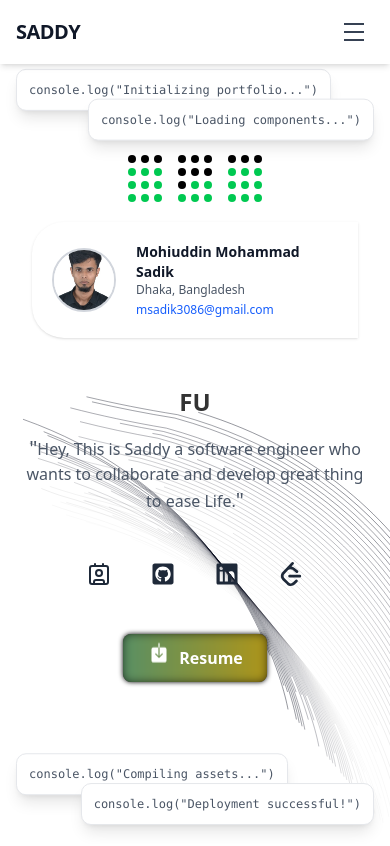
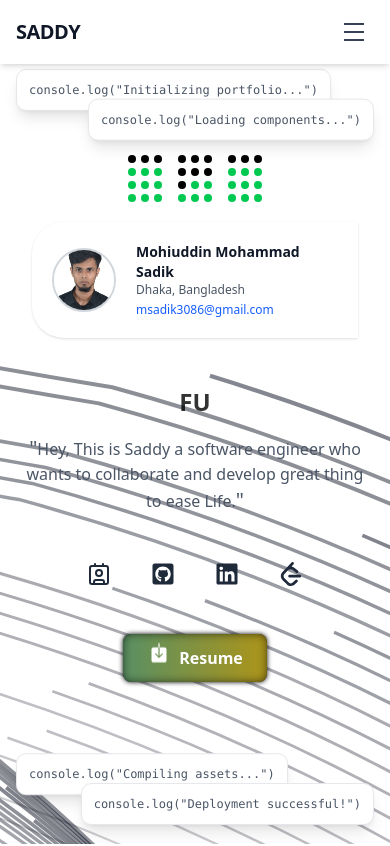
Before and after one commit to dksaddy/msadik, a Next.js app: page / in a window 390 px wide. Shown: the top 846 px of the page. Built offline with nearby package versions, Linux system fonts and the light colour scheme.

Commit message:
line problem fix in mobile  preserveAspectRatio=xMidYMid slice noice!

```diff
--- a/app/components/Hero.jsx
+++ b/app/components/Hero.jsx
@@ -22,8 +22,8 @@ function FloatingPaths({ position }) {
   }))
 
   return (
-    <div className="absolute inset-0 pointer-events-none">
-      <svg className="w-full h-full text-slate-950 dark:text-white" viewBox="0 0 696 316" fill="none">
+    <div className="absolute inset-0 pointer-events-none  overflow-hidden">
+      <svg className="w-full h-full text-slate-950 dark:text-white" viewBox="0 0 696 316" fill="none"  preserveAspectRatio="xMidYMid slice">
         <title>Background Paths</title>
         {paths.map((path) => (
           <motion.path
```
